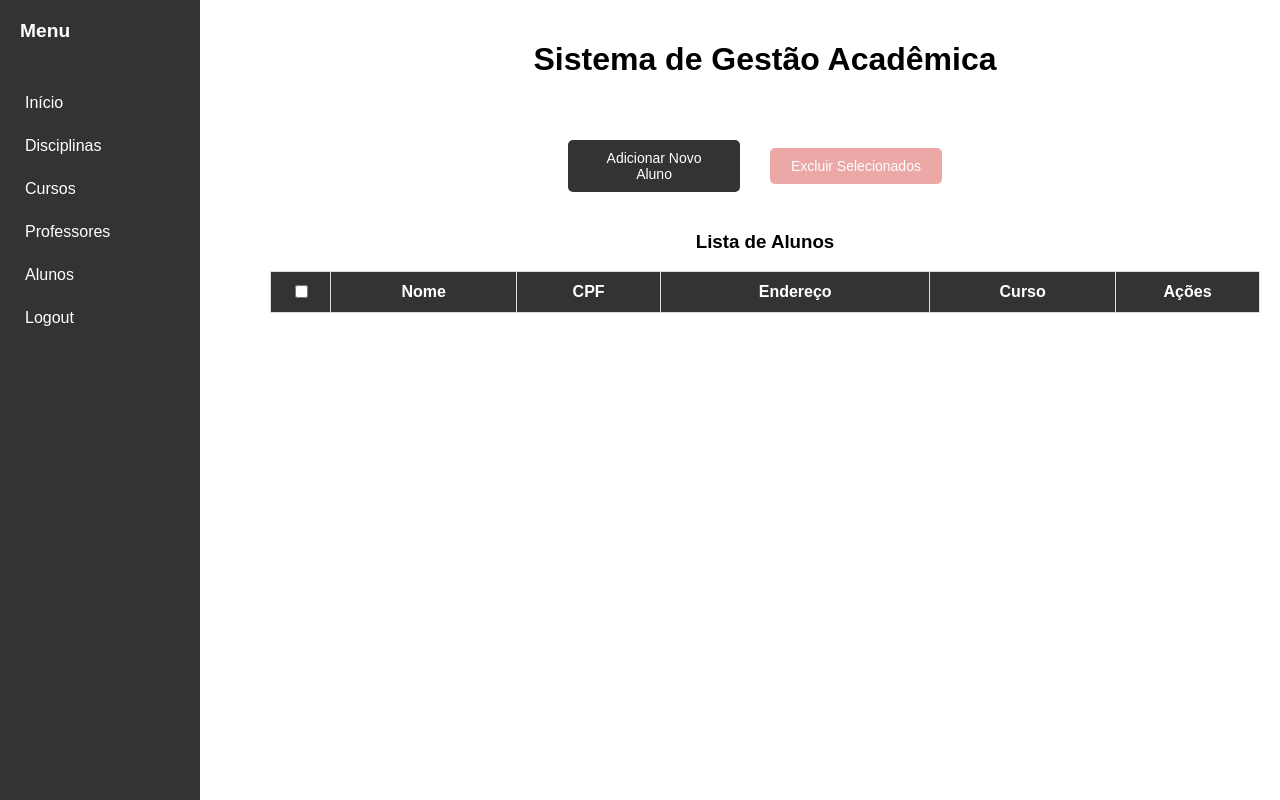
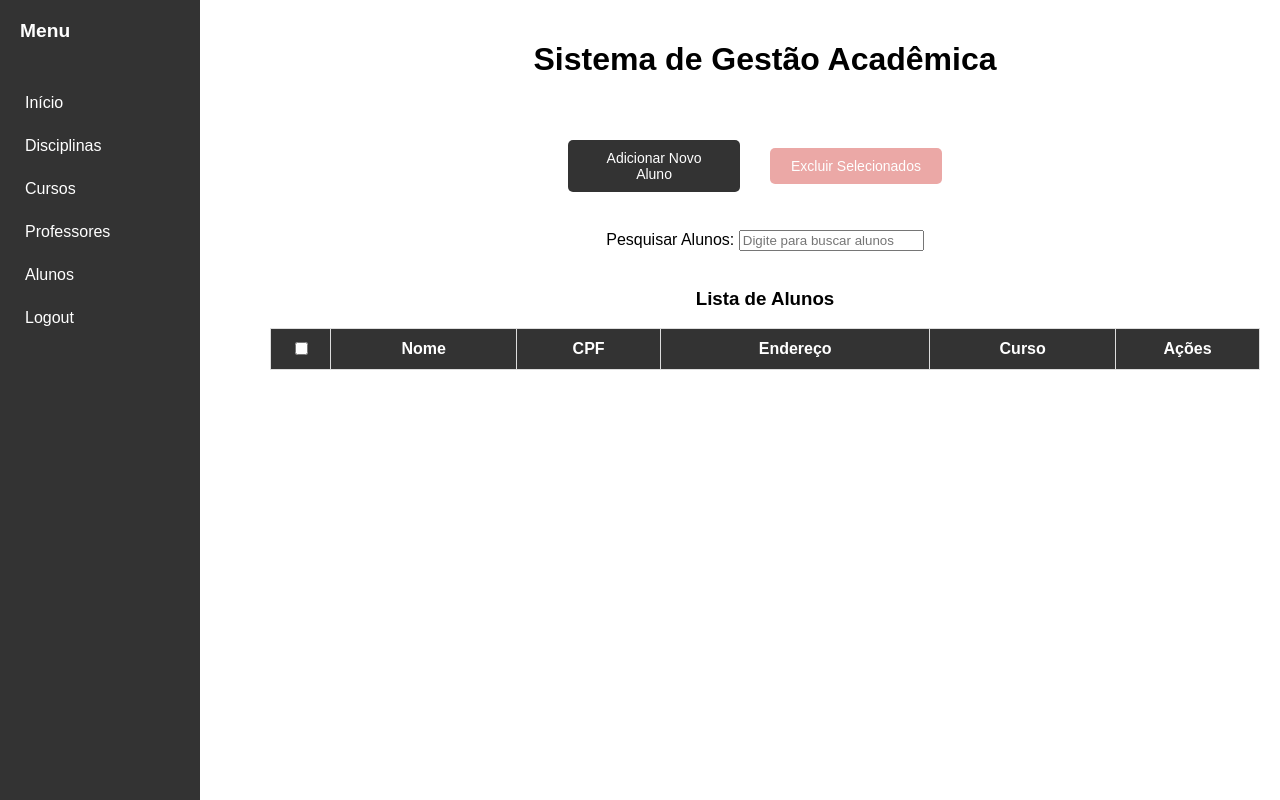
Before and after one commit to Rogeriokjah/programacao-web-fatec, a Flask app: page /alunos in a window 1280 px wide. Run offline with Flask 3, Linux system fonts and the light colour scheme; a user stored in the database is signed in; lists and menus that the app fills with data are empty; parts of the project's set-up code (start-up, migrations or seed data) failed here and were passed over.

Commit message:
adicionar pesquisar alunos

```diff
--- a/app/routes.py
+++ b/app/routes.py
@@ -524,6 +524,24 @@ def buscar_aluno():
         "curso_nome": aluno.curso_nome
     })
 
+@app.route('/buscar_alunos', methods=['GET'])
+@login_required
+def buscar_alunos():
+    query = request.args.get('query', '').strip()
+    limite = 10  # Limite de 10 resultados
+    alunos = db.session.query(
+        Aluno.id, Aluno.nome, Aluno.cpf, Aluno.endereco, Curso.nome.label('curso_nome')
+    ).outerjoin(Curso, Aluno.curso_id == Curso.id)\
+     .filter(Aluno.nome.ilike(f"%{query}%")).limit(limite).all()
+
+    return jsonify([{
+        "id": aluno.id,
+        "nome": aluno.nome,
+        "cpf": aluno.cpf,
+        "endereco": aluno.endereco,
+        "curso_nome": aluno.curso_nome
+    } for aluno in alunos])
+
 
 @app.route('/buscar_disciplinas', methods=['GET'])
 @login_required
--- a/app/templates/alunos.html
+++ b/app/templates/alunos.html
@@ -5,6 +5,12 @@
     <button type="button" class="button large-button" id="openModal">Adicionar Novo Aluno</button>
     <button type="button" class="button button-danger large-button" id="deleteSelected" disabled>Excluir Selecionados</button>
 </div>
+<br>
+<div>
+    <label for="pesquisar_alunos">Pesquisar Alunos:</label>
+    <input type="text" id="pesquisar_alunos" placeholder="Digite para buscar alunos">
+</div>
+<br>
 
 <div id="modal" class="modal">
     <div class="modal-content">
@@ -77,7 +83,7 @@
             <th style="width: 15%;">Ações</th>
         </tr>
     </thead>
-    <tbody>
+    <tbody id="alunosTableBody">
         {% for aluno in alunos %}
         <tr>
             <td><input type="checkbox" class="selectItem" data-id="{{ aluno.id }}"></td>
@@ -109,9 +115,75 @@ document.addEventListener("DOMContentLoaded", () => {
     const cursoSelecionadoDisplay = document.getElementById("cursoSelecionadoDisplay");
     const selectAllCheckbox = document.getElementById("selectAll");
     const deleteSelectedButton = document.getElementById("deleteSelected");
+    const alunosTableBody = document.getElementById("alunosTableBody");
+    const pesquisarAlunosInput = document.getElementById("pesquisar_alunos");
+    let searchTimer;
 
     let timer;
+// Pesquisar alunos
+pesquisarAlunosInput.addEventListener("input", () => {
+    clearTimeout(searchTimer);
+    const query = pesquisarAlunosInput.value.trim();
+    searchTimer = setTimeout(() => buscarAlunos(query), 500);
+});
 
+function buscarAlunos(query) {
+    fetch(`/buscar_alunos?query=${encodeURIComponent(query)}`)
+        .then(response => response.json())
+        .then(alunos => {
+            // Atualizar a tabela de alunos com os resultados da pesquisa
+            alunosTableBody.innerHTML = alunos.map(aluno => `
+                <tr>
+                    <td><input type="checkbox" class="selectItem" data-id="${aluno.id}"></td>
+                    <td>${aluno.nome}</td>
+                    <td>${aluno.cpf}</td>
+                    <td>${aluno.endereco || 'Sem endereço'}</td>
+                    <td>${aluno.curso_nome || 'Curso não definido'}</td>
+                    <td>
+                        <button type="button" class="button edit-aluno" data-id="${aluno.id}">Editar</button>
+                        <form action="/alunos/excluir/${aluno.id}" method="POST" style="display:inline;">
+                            <button type="submit" class="button button-danger">Excluir</button>
+                        </form>
+                    </td>
+                </tr>`).join("");
+
+            // Reaplicar os listeners de edição e exclusão após a re-renderização
+            applyListenersToAlunos();
+        })
+        .catch(() => alert("Erro ao buscar alunos."));
+}
+
+// Aplicar listeners novamente para botões na tabela
+function applyListenersToAlunos() {
+    document.querySelectorAll(".edit-aluno").forEach(button => {
+        button.addEventListener("click", () => {
+            const alunoId = button.dataset.id;
+            fetch(`/buscar_aluno?id=${alunoId}`)
+                .then(response => response.json())
+                .then(data => {
+                    if (data.error) {
+                        alert("Erro ao buscar aluno.");
+                        return;
+                    }
+                    modal.style.display = "block";
+                    formAluno.action = `/editar_aluno/${alunoId}`;
+                    document.getElementById("nome").value = data.nome;
+                    document.getElementById("cpf").value = data.cpf;
+                    document.getElementById("usuario").value = data.usuario;
+                    document.getElementById("senha").value = data.senha;
+                    document.getElementById("endereco").value = data.endereco || "";
+                    document.getElementById("cursoSelecionado").value = data.curso_id || "";
+                    cursoSelecionadoDisplay.innerHTML = data.curso_nome
+                        ? `<span class="curso-nome">${data.curso_nome}</span><span class="remove-curso">x</span>`
+                        : "Nenhum curso selecionado.";
+                })
+                .catch(() => alert("Erro ao buscar aluno."));
+        });
+    });
+}
+
+// Reaplicar o listener ao carregar a página
+applyListenersToAlunos();
     // Abrir modal para adicionar aluno
     btnOpenModal.addEventListener("click", () => {
         modal.style.display = "block";
```
